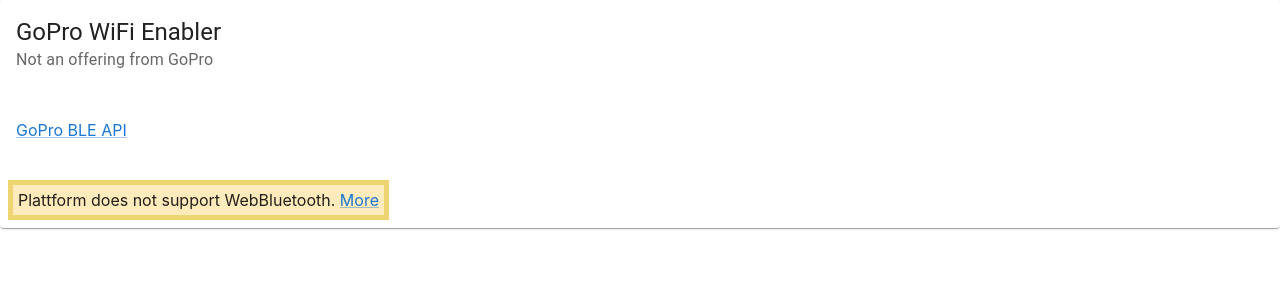
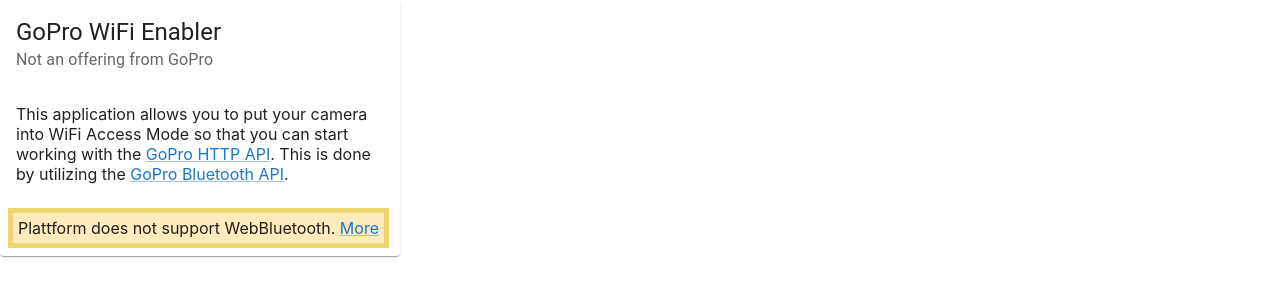
Before and after one commit to axeljaeger/gopro-wifi-enabler, a React (Create React App) app: page / in a window 1280 px wide. Shown: the top 300 px of the page. Built offline with nearby package versions, Linux system fonts and the light colour scheme; some icons are missing.

Commit message:
Add demo link and minor string fixes.

```diff
--- a/src/CameraDisplay.tsx
+++ b/src/CameraDisplay.tsx
@@ -15,7 +15,7 @@
 import { styled } from "@mui/material/styles";
 import React from "react";
 import ExpandMoreIcon from "@mui/icons-material/ExpandMore";
-import { Collapse } from "@mui/material";
+import { Collapse, Link, Typography } from "@mui/material";
 import QRCode from "react-qr-code";
 
 interface ExpandMoreProps extends IconButtonProps {
@@ -105,8 +105,13 @@
           fullWidth
         />
         <WifiJoin wifiAp={wifiAp} wifiPw={wifiPw} />
+        <Typography variant="body2" style={{marginTop: '16px'}}>
+          Your camera is accessable at:{" "}
+          <Link href="http://10.5.5.9:8080">10.5.5.9:8080</Link>. For example,
+          you can browse the{" "}
+          <Link href="http://10.5.5.9:8080/gopro/media/list">media</Link>.
+        </Typography>
       </CardContent>
-
       <CardActions disableSpacing>
         <Button type="button" onClick={onDisconnect} variant="outlined">
           Disconnect
--- a/src/Greeter.tsx
+++ b/src/Greeter.tsx
@@ -5,7 +5,6 @@
 import CardActions from '@mui/material/CardActions';
 import IconButton from '@mui/material/IconButton';
 import Link from '@mui/material/Link';
-
 
 import { SiGithub } from '@icons-pack/react-simple-icons';
 import LinearProgress from '@mui/material/LinearProgress/LinearProgress';
@@ -20,10 +19,10 @@
 
 export default function Greeter({ onConnect, connecting, bluetoothUnavailable } : Props) {
     return (
-<Card>
+<Card style={{maxWidth: '400px'}}>
 <CardHeader
         action={
-          <IconButton aria-label="settings" href="https://axeljaeger.github.io/goprowifienabler/">
+          <IconButton aria-label="settings" href="https://github.com/axeljaeger/goprowifienabler">
             <SiGithub />
           </IconButton>
         }
@@ -31,7 +30,8 @@
         subheader="Not an offering from GoPro"
       />
 <CardContent>
-    <p><Link href="https://gopro.github.io/OpenGoPro/ble_2_0">GoPro BLE API</Link></p>
+    This application allows you to put your camera into WiFi Access Mode so that you can start working
+    with the <Link href="https://gopro.github.io/OpenGoPro/http_2_0">GoPro HTTP API</Link>. This is done by utilizing the <Link href="https://gopro.github.io/OpenGoPro/ble_2_0">GoPro Bluetooth API</Link>.
 </CardContent>
 <CardActions>
    { bluetoothUnavailable ?
--- a/src/WifiJoin.tsx
+++ b/src/WifiJoin.tsx
@@ -41,7 +41,7 @@
   return (
     <>
       <TextField
-        label="Join using Commandline"
+        label="Join the camera's WiFi using the command line"
         variant="standard"
         multiline
         value={commandLineForPlattform(platform, wifiAp, wifiPw)}
```
